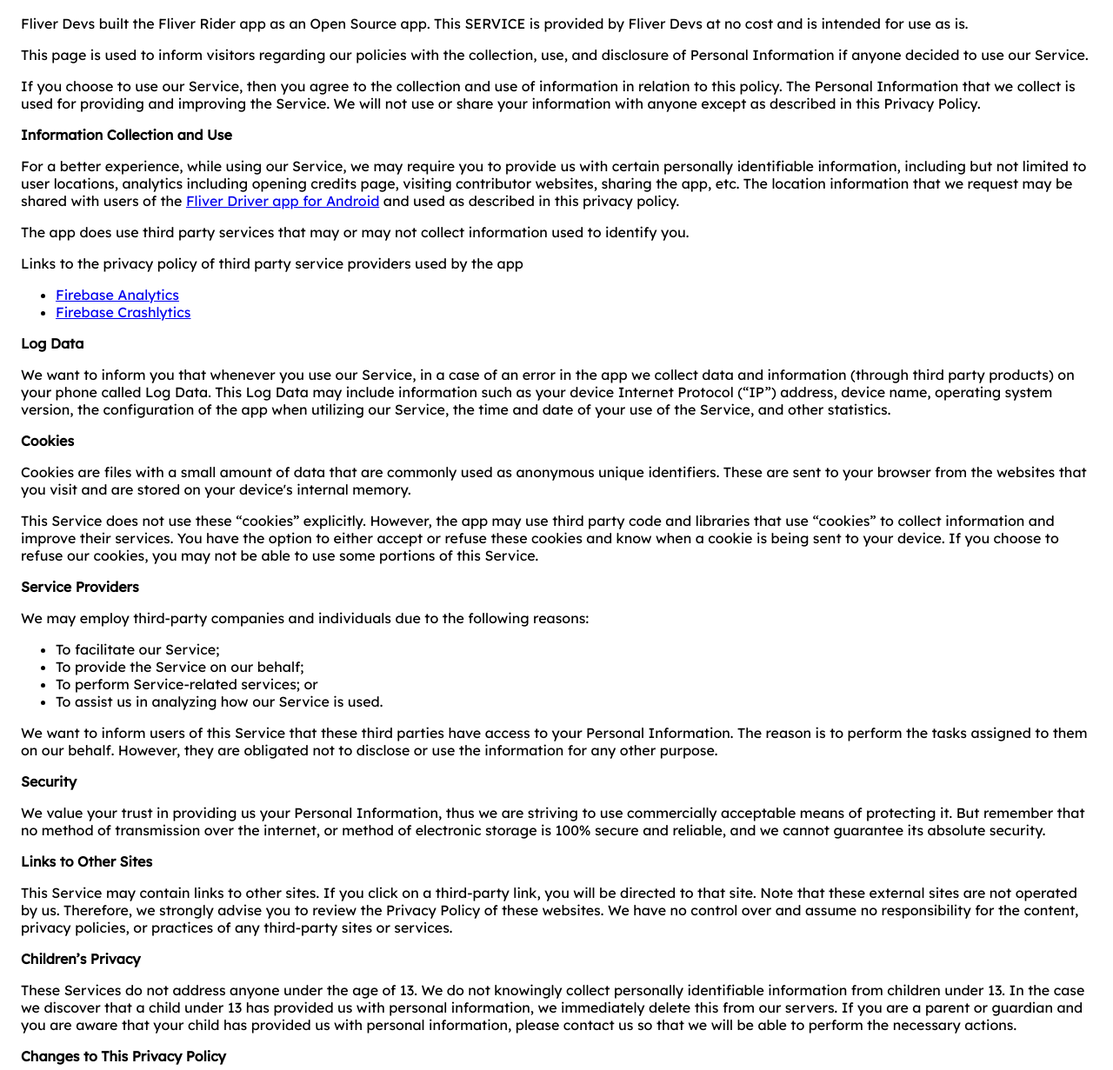
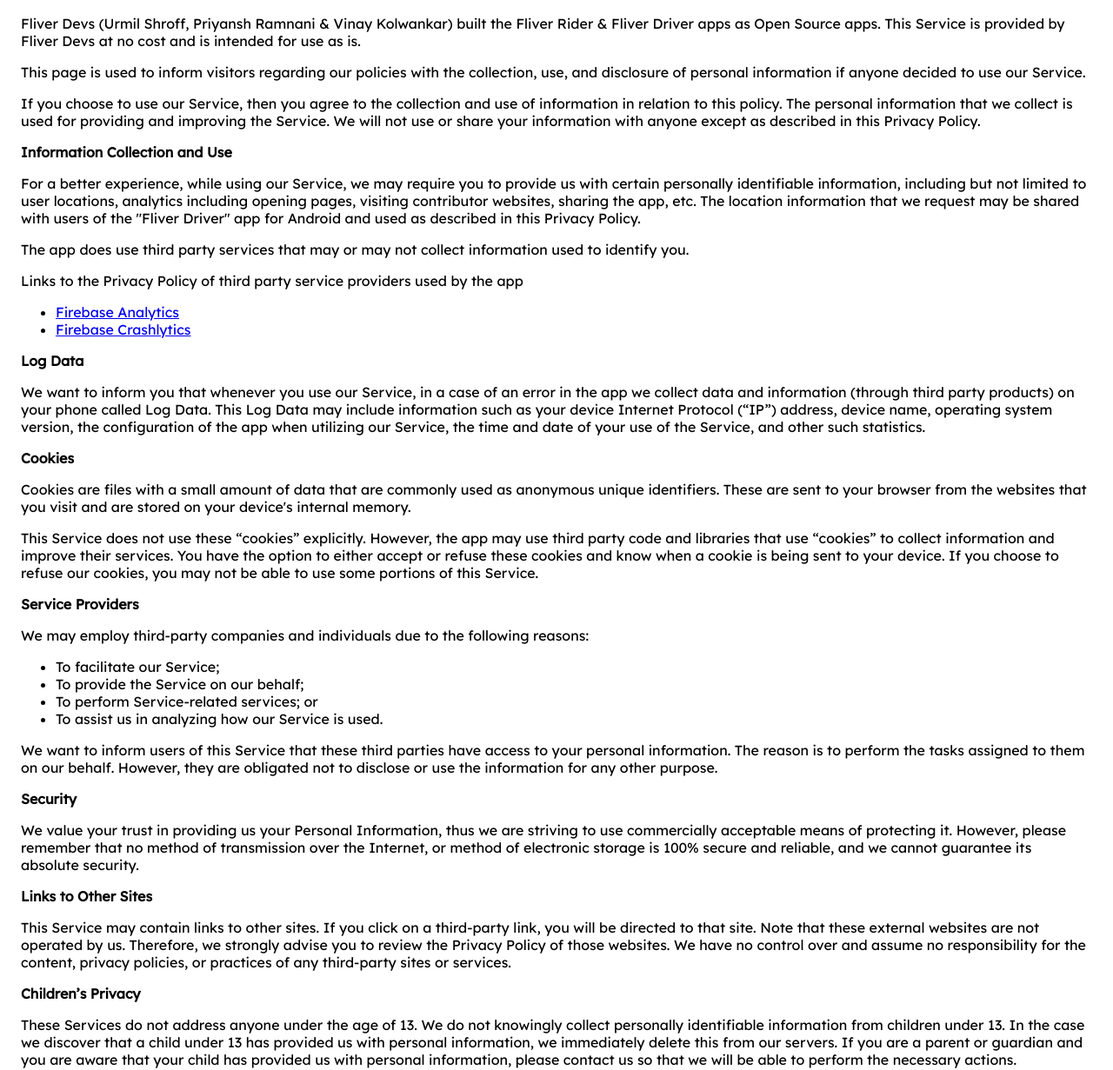
Before and after one commit to fliverdev/privacy_policy, a plain HTML site: page index.html in a window 1280 px wide. Shown: the part 77-1308 px from the top of the page at 87% size. Drawn offline with Linux system fonts and the light colour scheme.

Commit message:
Updated content

```diff
--- a/index.html
+++ b/index.html
@@ -18,21 +18,18 @@
 <body>
     <h2>Privacy Policy</h2>
     <p>
-        Fliver Devs built the Fliver Rider app as
-        an Open Source app. This SERVICE is provided by
-        Fliver Devs at no cost and is intended for
-        use as is.
+        Fliver Devs (Urmil Shroff, Priyansh Ramnani & Vinay Kolwankar) built the Fliver Rider & Fliver Driver apps as Open Source apps. This Service is provided by Fliver Devs at no cost and is intended for use as is.
     </p>
     <p>
         This page is used to inform visitors regarding
         our policies with the collection, use, and
-        disclosure of Personal Information if anyone decided to use
+        disclosure of personal information if anyone decided to use
         our Service.
     </p>
     <p>
         If you choose to use our Service, then you agree
         to the collection and use of information in relation to this
-        policy. The Personal Information that we collect is
+        policy. The personal information that we collect is
         used for providing and improving the Service.
         We will not use or share your
         information with anyone except as described in this Privacy
@@ -42,8 +39,8 @@
     <p>
         For a better experience, while using our Service,
         we may require you to provide us with certain
-        personally identifiable information, including but not limited to user locations, analytics including opening credits page, visiting contributor websites, sharing the app, etc. The location
-        information that we request may be shared with users of the <a href="https://play.google.com/store/apps/details?id=dev.fliver.driver" target="_blank">Fliver Driver app for Android</a> and used as described in this privacy policy.
+        personally identifiable information, including but not limited to user locations, analytics including opening pages, visiting contributor websites, sharing the app, etc. The location
+        information that we request may be shared with users of the "Fliver Driver" app for Android and used as described in this Privacy Policy.
     </p>
     <p>
         The app does use third party services that may or may not collect
@@ -51,24 +48,12 @@
     </p>
     <div>
         <p>
-            Links to the privacy policy of third party service providers
+            Links to the Privacy Policy of third party service providers
             used by the app
         </p>
         <ul>
-            <!---->
-            <!---->
             <li><a href="https://firebase.google.com/policies/analytics" target="_blank">Firebase Analytics</a></li>
             <li><a href="https://firebase.google.com/terms/crashlytics" target="_blank">Firebase Crashlytics</a></li>
-            <!---->
-            <!---->
-            <!---->
-            <!---->
-            <!---->
-            <!---->
-            <!---->
-            <!---->
-            <!---->
-            <!---->
         </ul>
     </div>
     <p><strong>Log Data</strong></p>
@@ -81,7 +66,7 @@
         Protocol (“IP”) address, device name, operating system
         version, the configuration of the app when utilizing
         our Service, the time and date of your use of the
-        Service, and other statistics.
+        Service, and other such statistics.
     </p>
     <p><strong>Cookies</strong></p>
     <p>
@@ -113,7 +98,7 @@
     <p>
         We want to inform users of this
         Service that these third parties have access to your
-        Personal Information. The reason is to perform the tasks
+        personal information. The reason is to perform the tasks
         assigned to them on our behalf. However, they are obligated
         not to disclose or use the information for any other
         purpose.
@@ -122,8 +107,8 @@
     <p>
         We value your trust in providing us
         your Personal Information, thus we are striving to use
-        commercially acceptable means of protecting it. But remember
-        that no method of transmission over the internet, or method
+        commercially acceptable means of protecting it. However, please remember
+        that no method of transmission over the Internet, or method
         of electronic storage is 100% secure and reliable, and
         we cannot guarantee its absolute security.
     </p>
@@ -131,9 +116,9 @@
     <p>
         This Service may contain links to other sites. If you click
         on a third-party link, you will be directed to that site.
-        Note that these external sites are not operated by
+        Note that these external websites are not operated by
         us. Therefore, we strongly advise you to
-        review the Privacy Policy of these websites.
+        review the Privacy Policy of those websites.
         We have no control over and assume no
         responsibility for the content, privacy policies, or
         practices of any third-party sites or services.
@@ -162,10 +147,9 @@
     </p>
     <p><strong>Contact Us</strong></p>
     <p>
-        If you have any questions or suggestions about
-        our Privacy Policy, do not hesitate to contact
-        us at urmilshroff@gmail.com.
-    </p>
+        If you have any questions, concerns or suggestions about
+        our Privacy Policy or the Fliver apps, do not hesitate to contact
+        us at <a href="mailto:urmilshroff@gmail.com" target="_blank">urmilshroff@gmail.com</a>. Thank you.</p>
 </body>
 
 </html>
```
